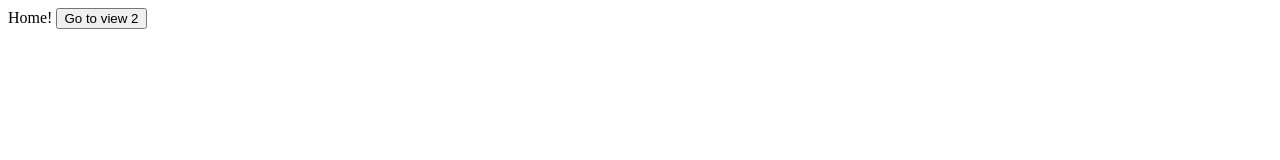
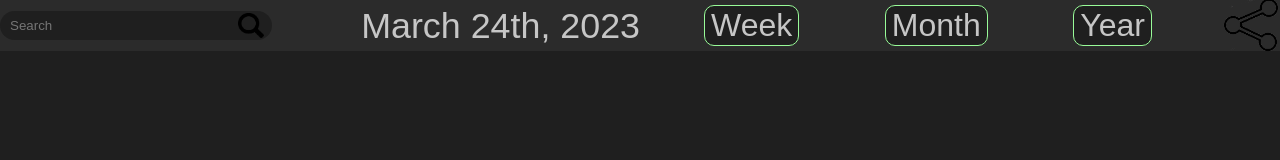
Before and after one commit to Team-AAAT/CanvasPlanner, an Electron app: page src/main/resources/views/index.html in a window 1280 px wide. Drawn offline with Linux system fonts and the light colour scheme.

Commit message:
Added menu bar, has broken button links still till more code is added

```diff
--- a/src/main/resources/main.js
+++ b/src/main/resources/main.js
@@ -1,6 +1,8 @@
 const { app, BrowserWindow, ipcMain, ipcRenderer, dialog} = require("electron")
 const electron = require("electron")
 var mainWindow
+const electronReload = require('electron-reload');
+electronReload(__dirname);
 
 function createWindow() {
     const display = electron.screen.getPrimaryDisplay()
@@ -12,6 +14,8 @@ function createWindow() {
         height: height})
     mainWindow.setAlwaysOnTop(false)
     mainWindow.loadFile('views/index.html')
+    mainWindow.setMenuBarVisibility(false)
+    mainWindow.setAutoHideMenuBar(true)
 }
 app.whenReady().then(() => {
     mainWindow = new BrowserWindow( {
--- a/src/main/resources/package.json
+++ b/src/main/resources/package.json
@@ -12,7 +12,8 @@
   },
   "dependencies": {
     "electron": "^22.0.0",
-    "electron-fetch": "^1.9.1"
+    "electron-fetch": "^1.9.1",
+    "electron-reload": "^2.0.0-alpha.1"
   },
   "author": "Charlie Watson, Auston Besong, Austin Jalosinski, Tom Cronin",
   "license": "ISC",
--- a/src/main/resources/styles/index.css
+++ b/src/main/resources/styles/index.css
@@ -0,0 +1,104 @@
+.base{
+    margin: 0;
+    background-color: #1f1f1f;
+}
+
+.background {
+    width: 100%;
+    height: 8vh;
+    background: #2b2b2b;
+    border-width: 1px;
+    border-color: #1f1f1f;
+}
+/*-------------------------------------------------------------------------------------*/
+
+.menuBarContainer {
+    width: 100%;
+    height: 4vw;
+    background: #2b2b2b;
+    display: flex;
+    align-items: center;
+    justify-content: space-between;
+}
+
+.leftContainer{
+    width: 50%;
+    display: flex;
+    align-items: center;
+    justify-content: space-between;
+}
+
+.rightContainer{
+    width: 50%;
+    display: flex;
+    align-items: center;
+    justify-content: space-between;
+}
+/*-------------------------------------------------------------------------------------*/
+
+.menuBarContainer .searchBox{
+    height: 1vw;
+    width: 20vw;
+    border-radius: 50px;
+    background: #1f1f1f;
+    padding: .5rem;
+    display: flex;
+    justify-content: space-between;
+    align-items: center;
+}
+
+.menuBarContainer .searchBox .searchText{
+    width: 90%;
+    color: #c6c6c6;
+    font-family: Arial, Helvetica, sans-serif;
+    background-color: transparent;
+    border: none;
+    outline: none;
+
+}
+
+.menuBarContainer .searchBox .searchButton{
+    width: 10%;
+    height: 200%
+}
+
+
+/*-------------------------------------------------------------------------------------*/
+
+.menuBarContainer .dateText {
+    text-align: center;
+    color: #c6c6c6;
+    font-family: Arial, Helvetica, sans-serif;
+    font-style: normal;
+    font-weight: 400;
+    font-size: 2.8vw;
+    line-height: 68px;
+}
+
+/*-------------------------------------------------------------------------------------*/
+
+.menuBarContainer .calendarViewButtonDiv{
+    width: 70%;
+    padding-left: 10%;
+    display: flex;
+    justify-content: space-between;
+    align-items: center;
+
+
+}
+
+.menuBarContainer .calendarViewButton {
+    height: 7.87%;
+    font-family: Arial, Helvetica, sans-serif;
+    font-size: 2.5vw;
+    color: #c6c6c6;
+    background: #1F1F1F;
+    border: 1px solid #98FB98;
+    border-radius: 10px;
+}
+/*-------------------------------------------------------------------------------------*/
+
+.menuBarContainer .shareButton{
+    width: 9%;
+
+}
--- a/src/main/resources/views/index.html
+++ b/src/main/resources/views/index.html
@@ -5,8 +5,31 @@
     <link rel="stylesheet" href="../styles/index.css">
     <script src="../scripts/index.js" defer></script>
 </head>
-  <body>
-      <label>Home!</label>
-      <button onclick="view2();">Go to view 2</button>
+<body class="base">
+
+    <div class="menuBarContainer">
+        <div class = "leftContainer">
+            <div class="searchBox">
+                <input class="searchText" type="text" placeholder="Search" />
+                <img class="searchButton" src="../sources/search.png" alt="Button">
+            </div>
+            <div class = "dateTextDiv">
+                <label class="dateText">March 24th, 2023</label>
+            </div>
+        </div>
+
+        <div class = "rightContainer">
+            <div class = "calendarViewButtonDiv">
+                <button class="calendarViewButton">Week</button>
+                <button class="calendarViewButton">Month</button>
+                <button class="calendarViewButton">Year</button>
+            </div>
+            <img class="shareButton" src="../sources/share-button.png" alt="Button">
+        </div>
+    </div>
+
+
+<!--<label>Home!</label>-->
+<!--<button onclick="view2();">Go to view 2</button>-->
 </body>
 </html>
```
Also changed, not shown: src/main/resources/sources/search.png (added), src/main/resources/sources/share-button.png (added), 2 other files. Lines whose indentation alone changed are shown as unchanged.
